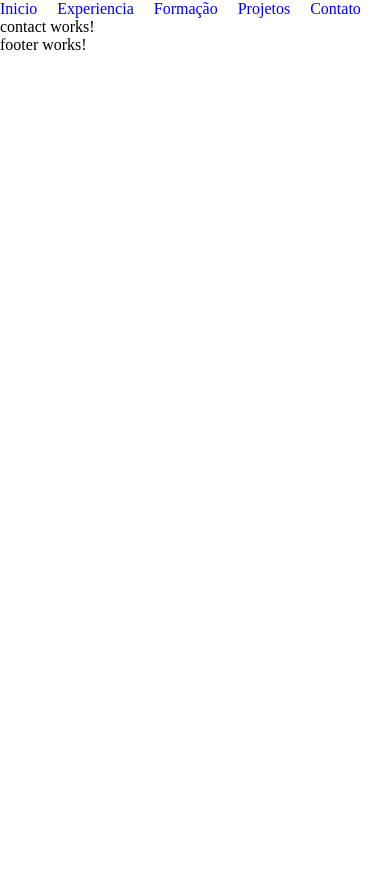
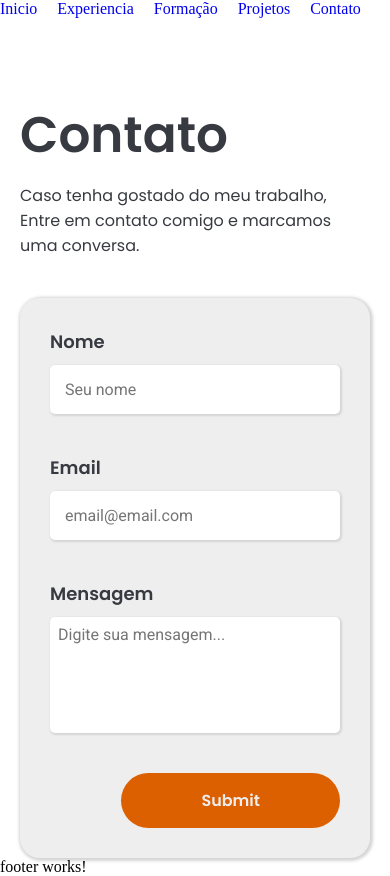
Before and after one commit to weu-souza/portifolio, an Angular app: page /contato in a window 390 px wide. Before the commit the page ends 844 px from the top, so only its background shows below. Built offline with nearby package versions, Linux system fonts and the light colour scheme.

Commit message:
feat: creating contact component, added global variable and mixins

```diff
--- a/angular.json
+++ b/angular.json
@@ -17,7 +17,12 @@
         "build": {
           "builder": "@angular-devkit/build-angular:application",
           "options": {
-            "outputPath": "dist/new-portifolio",
+            "stylePreprocessorOptions":{
+              "includePaths": [
+                "/src/app/shared/utils/scss"
+              ]
+            },
+            "outputPath": "docs",
             "index": "src/index.html",
             "browser": "src/main.ts",
             "polyfills": [
--- /dev/null
+++ b/src/app/Pages/contact/Api/model/contact.ts
@@ -0,0 +1,5 @@
+export class Contact{
+    name?:string;
+    email?:string;
+    message?:string;
+}
--- a/src/app/Pages/contact/contact.component.html
+++ b/src/app/Pages/contact/contact.component.html
@@ -1 +1,22 @@
-<p>contact works!</p>
+<section>
+    <div>
+        <h1>Contato</h1>
+        <p>Caso tenha gostado do meu trabalho, Entre em contato comigo e marcamos uma conversa.</p>
+    </div>
+
+    <form  [formGroup]="contact" (ngSubmit)="send()">
+        <label for="">
+            <span>Nome</span>
+            <input type="text" formControlName="name" placeholder="Seu nome">
+        </label>
+        <label for="">
+            <span>Email</span>
+            <input type="text" formControlName="email" placeholder="email@email.com">
+        </label>
+        <label for="">
+            <span>Mensagem</span>
+            <textarea  type="text" formControlName="message" placeholder="Digite sua mensagem..."></textarea>
+        </label>
+        <input class="button" type="submit" >
+    </form>
+</section>
--- a/src/app/Pages/contact/contact.component.scss
+++ b/src/app/Pages/contact/contact.component.scss
@@ -0,0 +1,85 @@
+@import 'mixins';
+@import 'variable';
+
+section{
+    display: flex;
+    flex-flow: row wrap;
+    justify-content: space-around;
+    margin-top: 80px;
+    gap: 40px;
+    div{
+        display: flex;
+        gap: 10px;
+        flex-flow: column;
+        @media (max-width:800px) {
+            margin: 0 20px;
+        }
+        h1{
+            @include poppins-semibold;
+            color:$primary;
+            font-size: 50px;
+        }
+        p{
+            @include poppins-regular;
+            color: $primary;
+            font-size: 16px;
+            max-width: 50ch;
+        }
+    }
+
+    form{
+        display: flex;
+        flex-direction: column;
+        background: $text-button;
+        gap:40px;
+        max-width: 650px;
+        width: 100%;
+        @media (max-width:800px) {
+            margin: 0 20px;
+        }
+        @include boxShadow(1px,1px,3px,2px,0.3);
+        padding: 30px;
+        border-radius: 20px;
+        label{
+            @include poppins-semibold;
+            font-size: 18px;
+            display: flex;
+            flex-direction: column;
+            gap: 10px;
+            color: $primary;
+            input{
+                @include roboto-regular;
+                font-size: 16px;
+                @include boxShadow(1px,1px,2px,1px,0.2);
+                padding: 15px;
+                color: $primary;
+                border-radius: 5px;
+            }
+            textarea{
+                @include roboto-regular;
+               @include boxShadow(1px,1px,2px,1px,0.2);
+                font-weight: 400;
+                font-size: 16px;
+                padding: 8px;
+                height: 100px;
+                border-radius: 5px;
+                color: $primary;
+                outline: none;
+                resize: none;
+            }
+        }
+
+        .button{
+            @include poppins-semibold;
+            font-size: 16px;
+            background: $buttonBg;
+            color: $text-button;
+
+            padding: 15px 80px;
+            border-radius: 32px;
+            align-self: flex-end;
+            cursor: pointer;
+        }
+
+    }
+}
--- a/src/app/Pages/contact/contact.component.ts
+++ b/src/app/Pages/contact/contact.component.ts
@@ -1,12 +1,37 @@
-import { Component } from '@angular/core';
+import { Component, OnInit } from '@angular/core';
+import { FormBuilder, FormGroup, ReactiveFormsModule } from '@angular/forms';
+import { Contact } from './Api/model/contact';
 
 @Component({
   selector: 'app-contact',
   standalone: true,
-  imports: [],
+  imports: [ReactiveFormsModule],
   templateUrl: './contact.component.html',
   styleUrl: './contact.component.scss'
 })
-export class ContactComponent {
+export class ContactComponent implements OnInit{
+//@ts-ignore
+  contact:FormGroup
+  IContact:Contact = new Contact;
 
+  constructor(private fb: FormBuilder){
+
+  }
+
+  ngOnInit(): void {
+    this.createForm();
+  }
+
+  createForm() {
+    this.contact = this.fb.group({
+      name:[''],
+      email:[''],
+      message:['']
+    })
+  }
+
+  send(){
+    this.IContact = Object.assign({}, this.IContact, this.contact.value);
+    console.log(this.IContact)
+  }
 }
--- /dev/null
+++ b/src/app/shared/utils/scss/mixins.scss
@@ -0,0 +1,38 @@
+@mixin roboto-regular {
+    font-family: "Roboto", sans-serif;
+    font-weight: 400;
+    font-style: normal;
+  }
+
+  @mixin roboto-medium {
+    font-family: "Roboto", sans-serif;
+    font-weight: 500;
+    font-style: normal;
+  }
+  @mixin roboto-bold {
+    font-family: "Roboto", sans-serif;
+    font-weight: 700;
+    font-style: normal;
+  }
+
+  @mixin poppins-regular {
+    font-family: "Poppins", system-ui;
+    font-weight: 400;
+    font-style: normal;
+  }
+
+  @mixin poppins-medium {
+    font-family: "Poppins", system-ui;
+    font-weight: 500;
+    font-style: normal;
+  }
+
+  @mixin poppins-semibold {
+    font-family: "Poppins", system-ui;
+    font-weight: 600;
+    font-style: normal;
+  }
+
+  @mixin boxShadow($first,$second,$third,$fourth,$alpha){
+    box-shadow: $first $second $third $fourth rgba($color: #737373, $alpha: $alpha);
+  }
--- /dev/null
+++ b/src/app/shared/utils/scss/variable.scss
@@ -0,0 +1,5 @@
+$primary:#373A40;
+$background:#686D76;
+$text-button:#EEEEEE;
+$buttonBg:#DC5F00;
+$border-color:#d9d9d9;
--- a/src/index.html
+++ b/src/index.html
@@ -1,11 +1,18 @@
-<!doctype html>
+<!DOCTYPE html>
 <html lang="en">
   <head>
-  <meta charset="utf-8">
+    <meta charset="utf-8" />
     <title>Weuller souza</title>
-  <base href="/">
-  <meta name="viewport" content="width=device-width, initial-scale=1">
-  <link rel="icon" type="image/x-icon" href="favicon.ico">
+    <base href="/" />
+    <meta name="viewport" content="width=device-width, initial-scale=1" />
+    <link rel="icon" type="image/x-icon" href="favicon.ico" />
+
+    <link rel="preconnect" href="https://fonts.googleapis.com" />
+    <link rel="preconnect" href="https://fonts.gstatic.com" crossorigin />
+    <link
+      href="https://fonts.googleapis.com/css2?family=Poppins:ital,wght@0,100;0,200;0,300;0,400;0,500;0,600;0,700;0,800;0,900;1,100;1,200;1,300;1,400;1,500;1,600;1,700;1,800;1,900&family=Roboto:ital,wght@0,100;0,300;0,400;0,500;0,700;0,900;1,100;1,300;1,400;1,500;1,700;1,900&display=swap"
+      rel="stylesheet"
+    />
   </head>
   <body>
     <app-root></app-root>
```
Also changed, not shown: src/styles.scss (line endings or trailing spaces), tsconfig.app.json (line endings or trailing spaces). Lines whose indentation alone changed are shown as unchanged.
